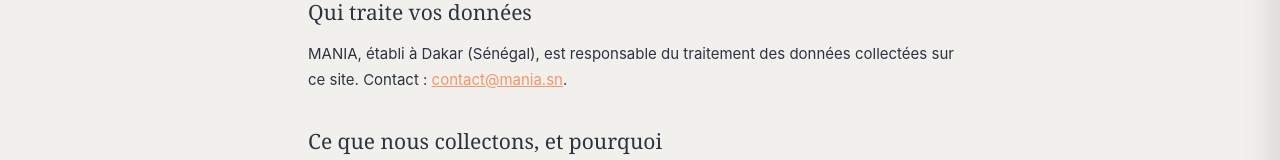
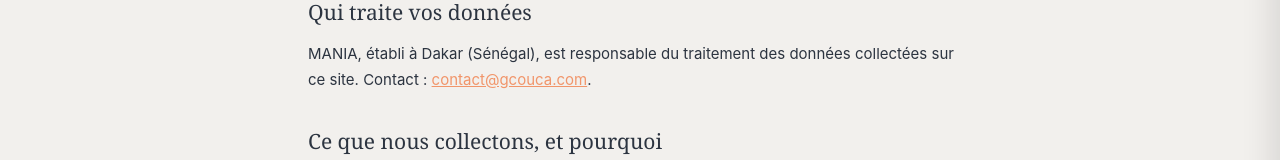
Before and after one commit to coucagog/ManIA, a Next.js app: page /confidentialite in a window 1280 px wide. Shown: the part 247-407 px from the top of the page. Built offline with nearby package versions, Linux system fonts and the light colour scheme.

Commit message:
Coquille publique : en-tete enrichi + pied 3 colonnes + pages tampons formation/blog/mentions

```diff
--- a/src/app/(public)/candidature/page.tsx
+++ b/src/app/(public)/candidature/page.tsx
@@ -97,7 +97,7 @@
 
             <span className="f-label">Cabinet / organisation</span>
             <input className="f-in" type="text" name="organisation" maxLength={160}
-                   placeholder="Cabinet, boutique, agence, atelier…" />
+                   placeholder="Cabinet, ONG, agence, atelier…" />
 
             <span className="f-label">Secteur d&apos;activité *</span>
             <select className="f-in" name="secteur" defaultValue="autre" required>
@@ -110,6 +110,8 @@
               <option value="artisanat">Artisanat &amp; BTP</option>
               <option value="services">Services &amp; conseil</option>
               <option value="education">Éducation &amp; formation</option>
+              <option value="gouvernement">Administration publique</option>
+              <option value="ong">ONG</option>
               <option value="autre">Autre secteur</option>
             </select>
 
--- a/src/app/(public)/confidentialite/page.tsx
+++ b/src/app/(public)/confidentialite/page.tsx
@@ -22,7 +22,7 @@
       <h2>Qui traite vos données</h2>
       <p>
         MANIA, établi à Dakar (Sénégal), est responsable du traitement des données
-        collectées sur ce site. Contact : <a href="mailto:contact@mania.sn">contact@mania.sn</a>.
+        collectées sur ce site. Contact : <a href="mailto:contact@gcouca.com">contact@gcouca.com</a>.
       </p>
 
       <h2>Ce que nous collectons, et pourquoi</h2>
@@ -79,7 +79,7 @@
         Conformément à la loi n°2008-12 du 25 janvier 2008 sur la protection des
         données à caractère personnel, vous disposez d&apos;un droit d&apos;accès, de
         rectification, d&apos;opposition et de suppression. Écrivez à{' '}
-        <a href="mailto:contact@mania.sn">contact@mania.sn</a>. Vous pouvez saisir la
+        <a href="mailto:contact@gcouca.com">contact@gcouca.com</a>. Vous pouvez saisir la
         Commission de protection des données personnelles (CDP) du Sénégal.
       </p>
 
--- a/src/app/(public)/layout.tsx
+++ b/src/app/(public)/layout.tsx
@@ -44,7 +44,7 @@
             <div className="pub-ft-col">
               <h3>Contact</h3>
               <ul>
-                <li><a href="mailto:contact@mania.sn">contact@mania.sn</a></li>
+                <li><a href="mailto:contact@gcouca.com">contact@gcouca.com</a></li>
                 <li><Link href="/login">Mon espace</Link></li>
               </ul>
             </div>
@@ -61,7 +61,7 @@
               <span aria-hidden="true">·</span>
               <Link href="/mentions-legales">Mentions légales</Link>
               <span aria-hidden="true">·</span>
-              <a href="mailto:contact@mania.sn">contact@mania.sn</a>
+              <a href="mailto:contact@gcouca.com">contact@gcouca.com</a>
             </nav>
           </div>
         </div>
```
